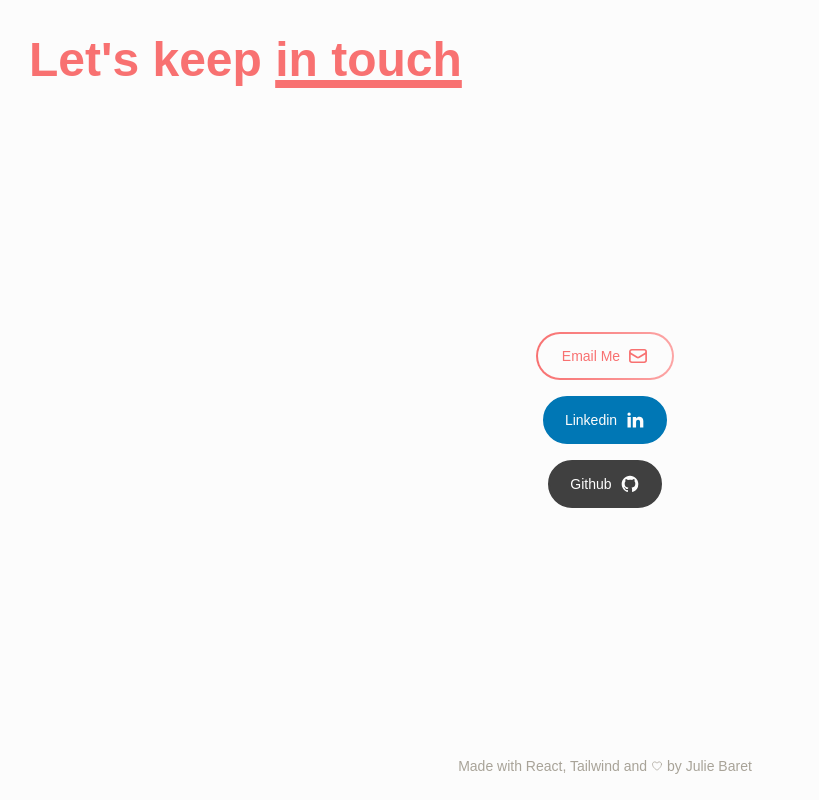
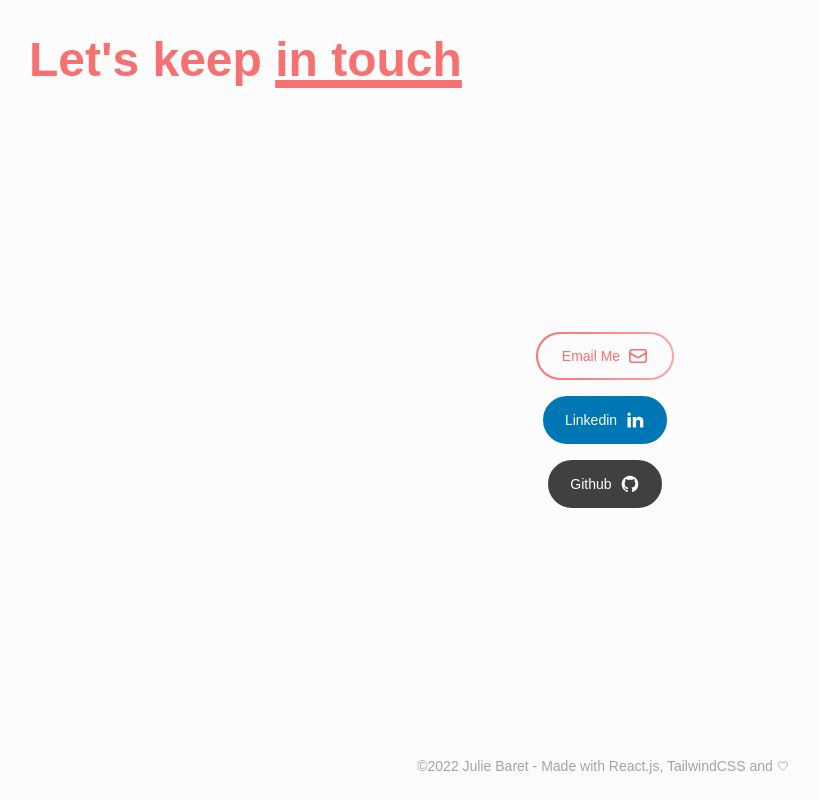
Before and after one commit to JulieBaret/Reactfolio, a React (Create React App) app: page / in a window 1280 px wide. Shown: the part 5576-6376 px from the top of the page, without its empty margins (35-854 px from the left). Built offline with nearby package versions, Linux system fonts and the light colour scheme.

Commit message:
feat: update footer with current year copyright

```diff
--- a/src/layouts/Footer.js
+++ b/src/layouts/Footer.js
@@ -1,13 +1,26 @@
-const Footer = () => (
+import React, { useState } from "react";
 
-    <footer>
-        <div className='flex items-center justify-center text-sm 2xl:text-base font-normal text-grey text-center mb-6'>Made with React, Tailwind and <svg xmlns="http://www.w3.org/2000/svg" fill="none" viewBox="0 0 24 24" stroke-width="1.5" stroke="currentColor" className='ml-1 mr-1 w-3 h-3'>
-            <path stroke-linecap="round" stroke-linejoin="round" d="M21 8.25c0-2.485-2.099-4.5-4.688-4.5-1.935 0-3.597 1.126-4.312 2.733-.715-1.607-2.377-2.733-4.313-2.733C5.1 3.75 3 5.765 3 8.25c0 7.22 9 12 9 12s9-4.78 9-12z" />
-        </svg>
-            by Julie Baret
-        </div>
+const Footer = () => {
+  const [currentYear] = useState(() => new Date().getFullYear());
+  return (
+    <footer className="flex items-center justify-center text-sm 2xl:text-base font-normal text-grey text-center mb-6">
+      &copy;{currentYear} Julie Baret - Made with React.js, TailwindCSS and{" "}
+      <svg
+        xmlns="http://www.w3.org/2000/svg"
+        fill="none"
+        viewBox="0 0 24 24"
+        stroke-width="1.5"
+        stroke="currentColor"
+        className="ml-1 mr-1 w-3 h-3"
+      >
+        <path
+          stroke-linecap="round"
+          stroke-linejoin="round"
+          d="M21 8.25c0-2.485-2.099-4.5-4.688-4.5-1.935 0-3.597 1.126-4.312 2.733-.715-1.607-2.377-2.733-4.313-2.733C5.1 3.75 3 5.765 3 8.25c0 7.22 9 12 9 12s9-4.78 9-12z"
+        />
+      </svg>
     </footer>
+  );
+};
 
-)
-
-export default Footer
+export default Footer;
```
